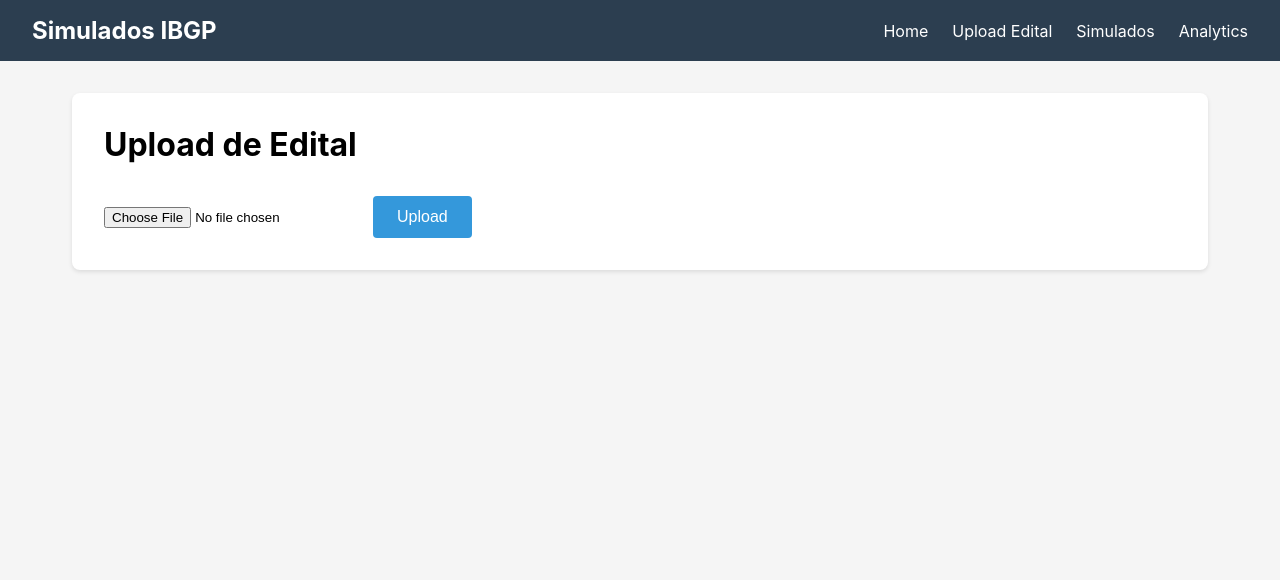
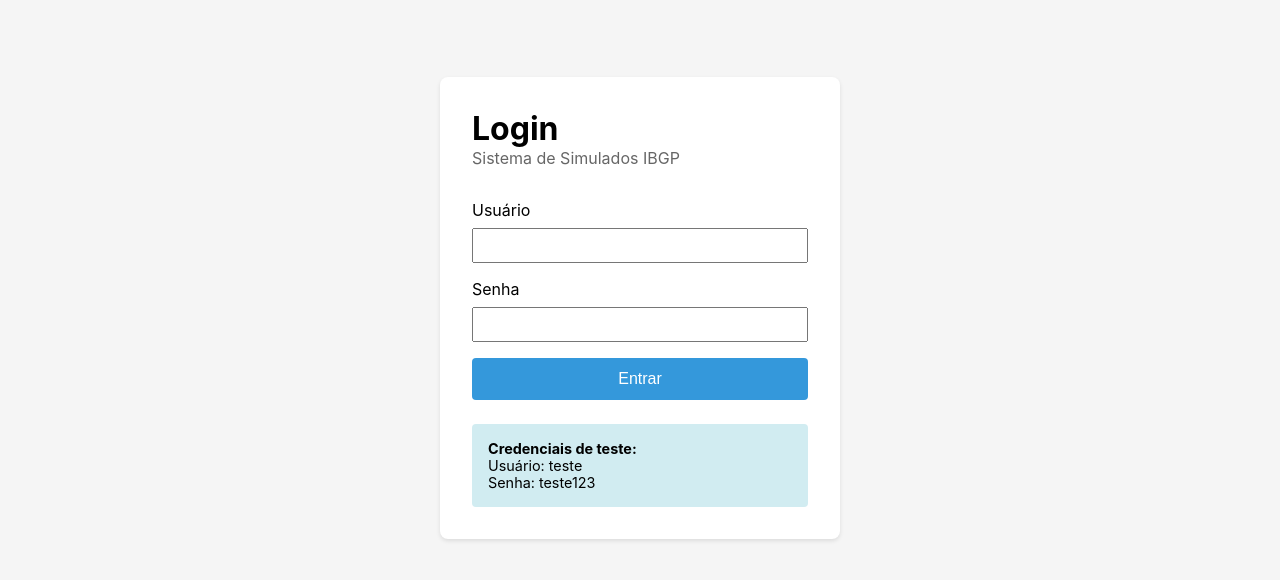
Before and after one commit to Dev-HP/simulados-ibgp, a React (Vite) app in the folder web/: page /upload in a window 1280 px wide. Shown: the top 580 px of the page. Built offline with nearby package versions, Linux system fonts and the light colour scheme; no server answers.

Commit message:
Add login page and fix navigation with React Router

```diff
--- a/web/src/App.jsx
+++ b/web/src/App.jsx
@@ -1,21 +1,73 @@
-import { Routes, Route } from 'react-router-dom'
+import { useState, useEffect } from 'react'
+import { Routes, Route, Link, useNavigate } from 'react-router-dom'
+import axios from 'axios'
 import Home from './pages/Home'
 import Simulados from './pages/Simulados'
 import SimuladoExec from './pages/SimuladoExec'
 import Results from './pages/Results'
 import Analytics from './pages/Analytics'
 import Upload from './pages/Upload'
+import Login from './pages/Login'
 
 function App() {
+  const [isAuthenticated, setIsAuthenticated] = useState(false)
+  const [username, setUsername] = useState('')
+  const navigate = useNavigate()
+
+  useEffect(() => {
+    // Verificar se há token salvo
+    const token = localStorage.getItem('token')
+    const savedUsername = localStorage.getItem('username')
+
+    if (token) {
+      axios.defaults.headers.common['Authorization'] = `Bearer ${token}`
+      setIsAuthenticated(true)
+      setUsername(savedUsername || '')
+    }
+  }, [])
+
+  const handleLogin = () => {
+    setIsAuthenticated(true)
+    setUsername(localStorage.getItem('username') || '')
+    navigate('/')
+  }
+
+  const handleLogout = () => {
+    localStorage.removeItem('token')
+    localStorage.removeItem('username')
+    delete axios.defaults.headers.common['Authorization']
+    setIsAuthenticated(false)
+    setUsername('')
+    navigate('/')
+  }
+
+  if (!isAuthenticated) {
+    return <Login onLogin={handleLogin} />
+  }
+
   return (
     <div className="app">
       <nav className="navbar">
         <h1>Simulados IBGP</h1>
         <div className="nav-links">
-          <a href="/">Home</a>
-          <a href="/upload">Upload Edital</a>
-          <a href="/simulados">Simulados</a>
-          <a href="/analytics">Analytics</a>
+          <Link to="/">Home</Link>
+          <Link to="/upload">Upload Edital</Link>
+          <Link to="/simulados">Simulados</Link>
+          <Link to="/analytics">Analytics</Link>
+          <button
+            onClick={handleLogout}
+            style={{
+              marginLeft: '1rem',
+              padding: '0.5rem 1rem',
+              background: '#dc3545',
+              color: 'white',
+              border: 'none',
+              borderRadius: '4px',
+              cursor: 'pointer'
+            }}
+          >
+            Sair ({username})
+          </button>
         </div>
       </nav>
 
--- /dev/null
+++ b/web/src/pages/Login.jsx
@@ -0,0 +1,114 @@
+import { useState } from 'react'
+import axios from 'axios'
+import { API_URL } from '../config'
+
+export default function Login({ onLogin }) {
+  const [username, setUsername] = useState('')
+  const [password, setPassword] = useState('')
+  const [error, setError] = useState('')
+  const [loading, setLoading] = useState(false)
+
+  const handleSubmit = async (e) => {
+    e.preventDefault()
+    setError('')
+    setLoading(true)
+
+    try {
+      const formData = new FormData()
+      formData.append('username', username)
+      formData.append('password', password)
+
+      const response = await axios.post(`${API_URL}/api/token`, formData)
+
+      // Salvar token
+      localStorage.setItem('token', response.data.access_token)
+      localStorage.setItem('username', username)
+
+      // Configurar axios para usar o token
+      axios.defaults.headers.common['Authorization'] = `Bearer ${response.data.access_token}`
+
+      onLogin()
+    } catch (err) {
+      setError('Usuário ou senha inválidos')
+    } finally {
+      setLoading(false)
+    }
+  }
+
+  return (
+    <div style={{
+      display: 'flex',
+      justifyContent: 'center',
+      alignItems: 'center',
+      minHeight: '80vh'
+    }}>
+      <div className="card" style={{ maxWidth: '400px', width: '100%' }}>
+        <h1>Login</h1>
+        <p style={{ marginBottom: '2rem', color: '#666' }}>
+          Sistema de Simulados IBGP
+        </p>
+
+        <form onSubmit={handleSubmit}>
+          <div style={{ marginBottom: '1rem' }}>
+            <label style={{ display: 'block', marginBottom: '0.5rem' }}>
+              Usuário
+            </label>
+            <input
+              type="text"
+              value={username}
+              onChange={(e) => setUsername(e.target.value)}
+              required
+              style={{ width: '100%', padding: '0.5rem' }}
+            />
+          </div>
+
+          <div style={{ marginBottom: '1rem' }}>
+            <label style={{ display: 'block', marginBottom: '0.5rem' }}>
+              Senha
+            </label>
+            <input
+              type="password"
+              value={password}
+              onChange={(e) => setPassword(e.target.value)}
+              required
+              style={{ width: '100%', padding: '0.5rem' }}
+            />
+          </div>
+
+          {error && (
+            <div style={{
+              padding: '0.75rem',
+              background: '#f8d7da',
+              color: '#721c24',
+              borderRadius: '4px',
+              marginBottom: '1rem'
+            }}>
+              {error}
+            </div>
+          )}
+
+          <button
+            type="submit"
+            className="btn btn-primary"
+            disabled={loading}
+            style={{ width: '100%' }}
+          >
+            {loading ? 'Entrando...' : 'Entrar'}
+          </button>
+        </form>
+
+        <div style={{
+          marginTop: '1.5rem',
+          padding: '1rem',
+          background: '#d1ecf1',
+          borderRadius: '4px',
+          fontSize: '0.9rem'
+        }}>
+          <strong>Credenciais de teste:</strong><br />
+          Usuário: teste<br />
+          Senha: teste123
+        </div>
+      </div>
+    </div>
+  )
+}
```
